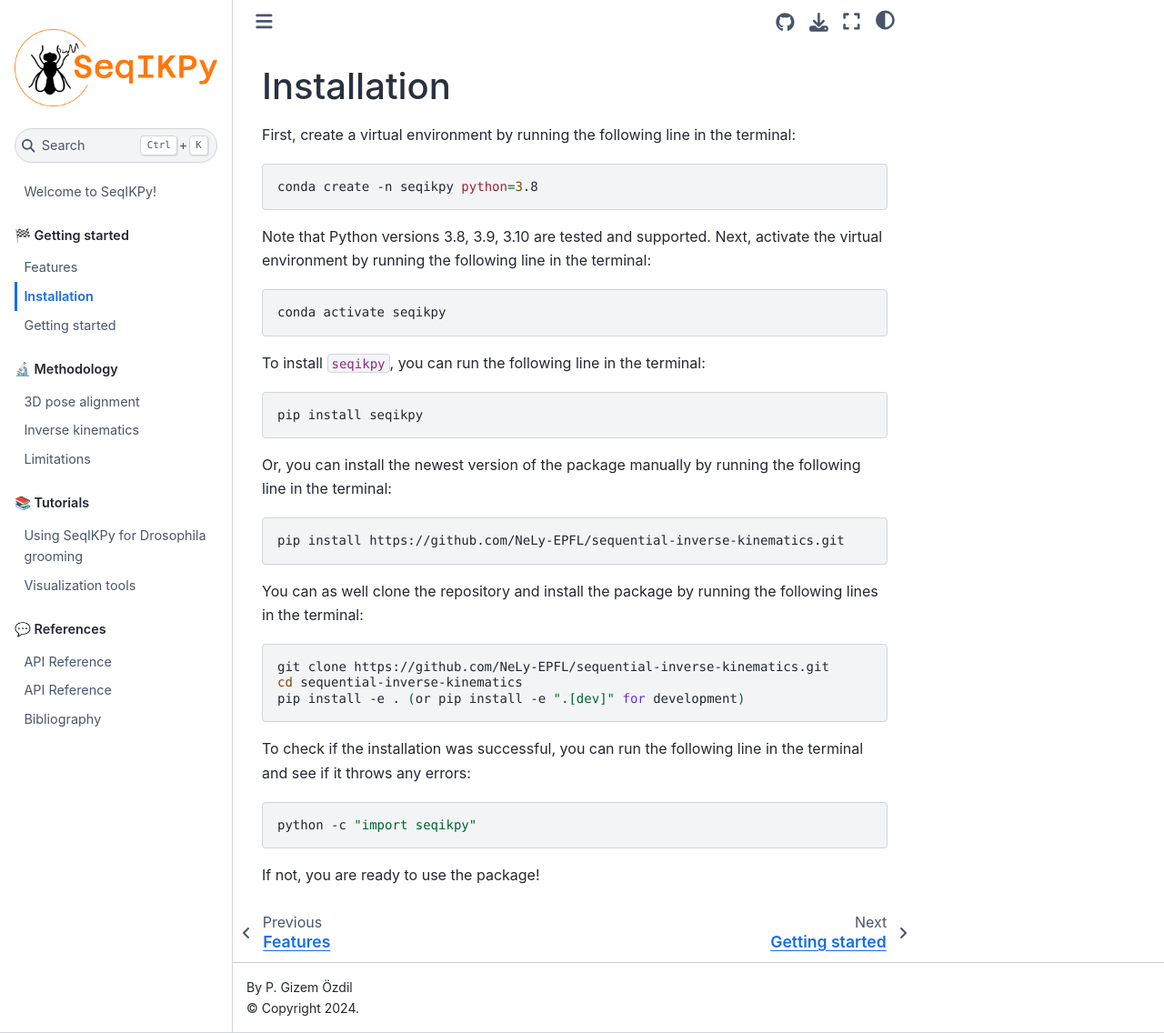
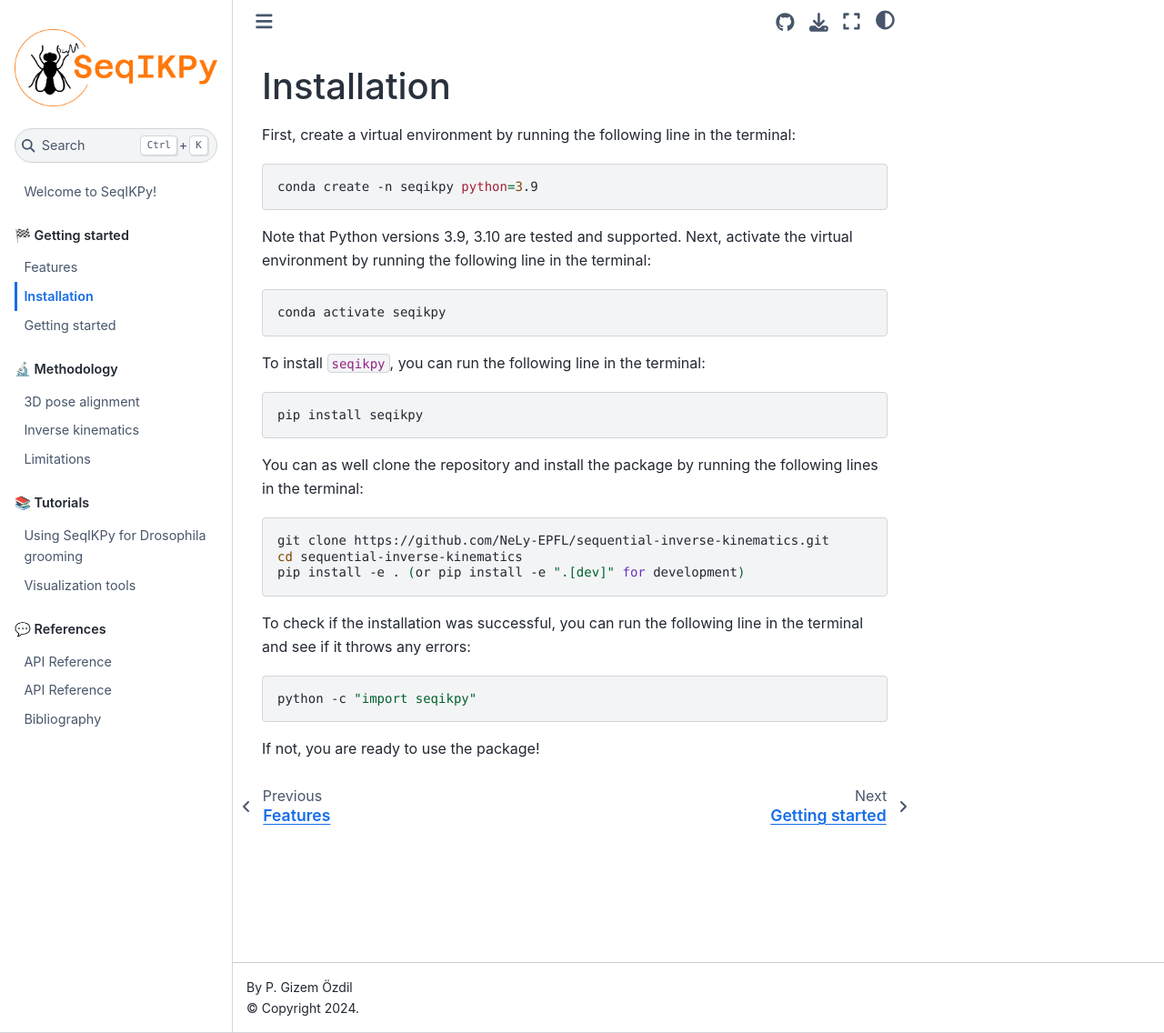
Before and after one commit to NeLy-EPFL/sequential-inverse-kinematics, a Jupyter Book: the page built from docs/installation.md, in a window 1280 px wide and 1136 px high. Shown: the whole window at 91% size. Built offline with Jupyter Book 1.0.4 settings and Sphinx 7.4.7 and the Sphinx Book theme 1.1.4, drawn with Linux system fonts in a browser that asks for light colours; pages that are not in the unit, such as notebooks, are missing from menus.

Commit message:
change installation

````diff
--- a/docs/installation.md
+++ b/docs/installation.md
@@ -2,10 +2,10 @@
 
 First, create a virtual environment by running the following line in the terminal:
 ```bash
-conda create -n seqikpy python=3.8
+conda create -n seqikpy python=3.9
 ```
 
-Note that Python versions 3.8, 3.9, 3.10 are tested and supported. Next, activate the virtual environment by running the following line in the terminal:
+Note that Python versions 3.9, 3.10 are tested and supported. Next, activate the virtual environment by running the following line in the terminal:
 ```bash
 conda activate seqikpy
 ```
@@ -13,11 +13,6 @@ conda activate seqikpy
 To install `seqikpy`, you can run the following line in the terminal:
 ```bash
 pip install seqikpy
-```
-
-Or, you can install the newest version of the package manually by running the following line in the terminal:
-```bash
-pip install https://github.com/NeLy-EPFL/sequential-inverse-kinematics.git
 ```
 
 You can as well clone the repository and install the package by running the following lines in the terminal:
````
Also changed, not shown: README.md (+1 -2 lines).
